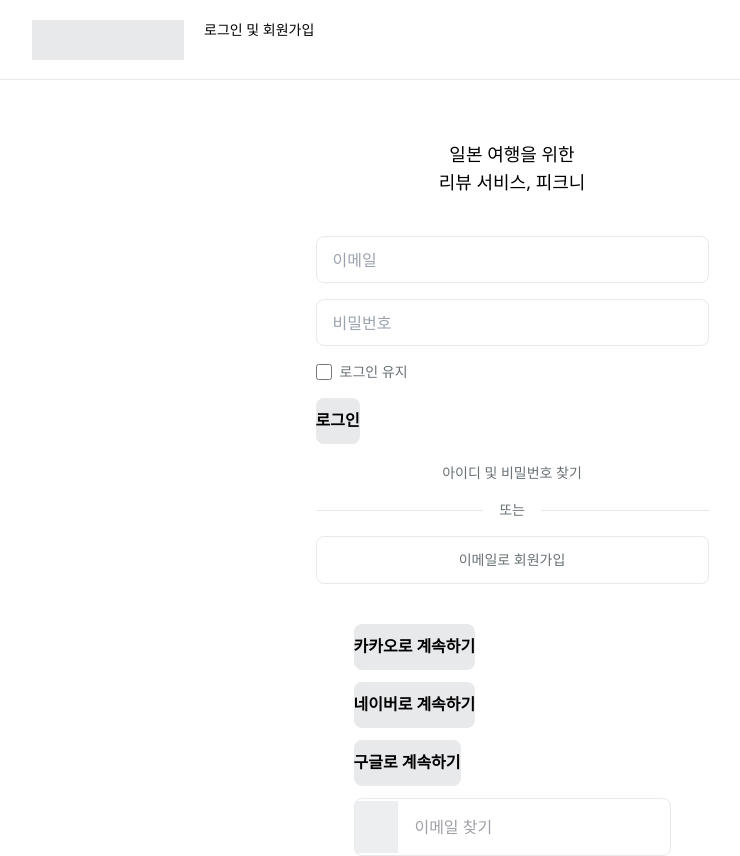
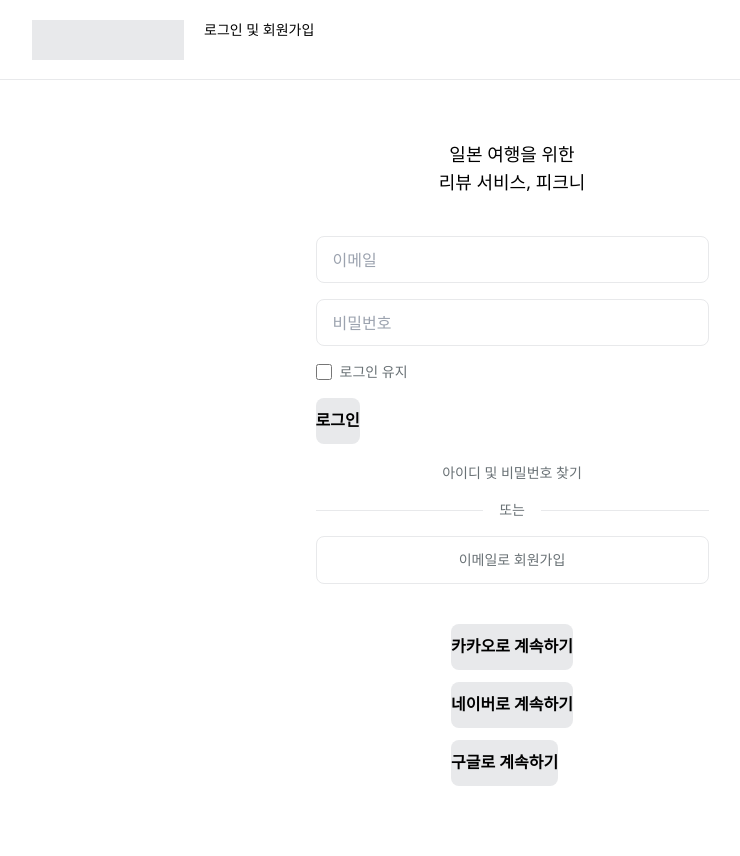
Before and after one commit to picnee/picnee_frontend, a Next.js app: page /login_bm in a window 1280 px wide. Shown: the whole page, without its empty margins (128-868 px from the left). After the commit the page ends 800 px from the top, so only its background shows below. Built offline with nearby package versions, Linux system fonts and the light colour scheme.

Commit message:
fix: Remove unused SearchBox import

```diff
--- a/src/app/(route)/login_bm/page.tsx
+++ b/src/app/(route)/login_bm/page.tsx
@@ -6,7 +6,7 @@ import { useRouter } from "next/navigation";
 import { useForm } from "react-hook-form";
 import Divider from "@/app/components/common/Divider";
 import FormInput from "@/app/components/common/FormInput";
-import SearchBox from "@/app/components/common/SearchBox";
+
 
 interface FieldValue {
   email: string;
@@ -136,7 +136,6 @@ export default function LoginPage() {
           <GrayButtonBox width="394px" height="48px" text="카카오로 계속하기" onClick={() => goLoginPage('kakao')} />
           <GrayButtonBox width="394px" height="48px" text="네이버로 계속하기" onClick={() => goLoginPage('naver')} />
           <GrayButtonBox width="394px" height="48px" text="구글로 계속하기" onClick={() => goLoginPage('google')} />
-          <SearchBox width="394px" height="48px" placeholder="이메일 찾기" />
         </div>
       </main>
     </div>
```
